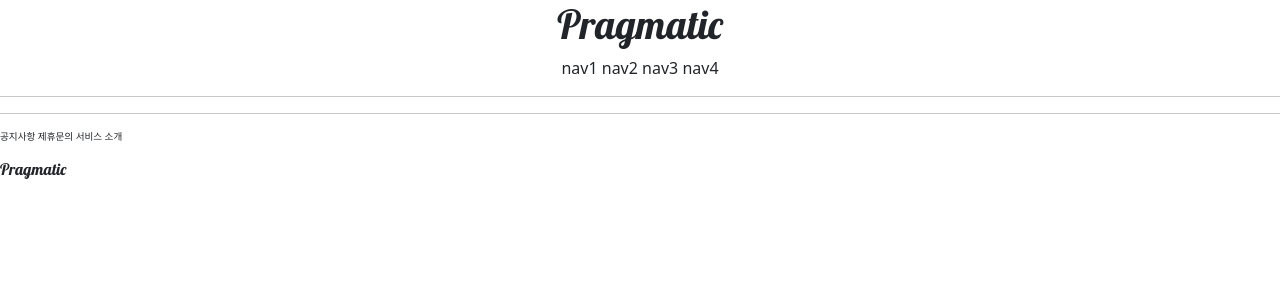
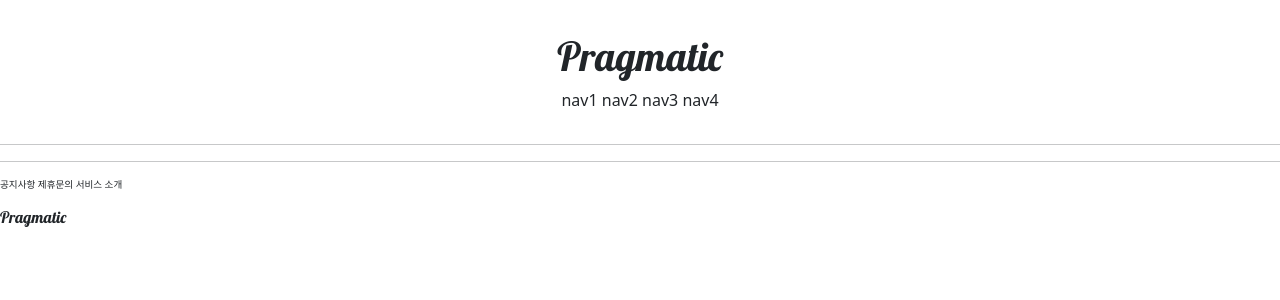
Before and after one commit to Pangg-EE/pragmatic, a Django app: template templates/base.html in a window 1280 px wide. Shown: the top 300 px of the page. Run offline with Django 3.2, Linux system fonts and the light colour scheme; the template is opened without the code that fills it, so the values that code supplies are empty.

Commit message:
django course 11 commit

```diff
--- a/pragmatic/settings.py
+++ b/pragmatic/settings.py
@@ -130,6 +130,12 @@ USE_TZ = True
 
 STATIC_URL = '/static/'
 
+STATIC_ROOT = os.path.join(BASE_DIR, 'staticfiles')
+
+STATICFILES_DIRS = [
+    BASE_DIR / "static",
+]
+
 # Default primary key field type
 # https://docs.djangoproject.com/en/3.2/ref/settings/#default-auto-field
 
--- /dev/null
+++ b/static/base.css
@@ -0,0 +1,18 @@
+.pragmatic_logo {
+    font-family :  'Lobster', cursive;
+}
+
+
+.pragmatic_footer_button {
+    font-size: .6rem;
+}
+
+.pragmatic_footer {
+    text-align:center;
+    margin-top:2rem;
+}
+
+.pragmatic_header {
+    text-align:center;
+    margin: 2rem 0;
+}
--- a/templates/footer.html
+++ b/templates/footer.html
@@ -1,10 +1,10 @@
-<div style="text-align:center margin-top:2rem;">
-    <div style="font-size: .6rem;">
+<div claass="pragmatic_footer">
+    <div class="pragmatic_footer_button">
         <span>공지사항</span>
         <span>제휴문의</span>
         <span>서비스 소개</span>
     </div>
     <div style="margin-top:1rem;">
-        <h6 style="margin-top:1rem; font-family: 'Lobster', cursive;">Pragmatic</h6>
+        <h6 class="pragmatic_logo">Pragmatic</h6>
     </div>
 </div>
--- a/templates/head.html
+++ b/templates/head.html
@@ -1,4 +1,6 @@
-    <head>
+   {% load static %}
+
+<head>
     <meta charset="UTF-8">
     <title>Pragmatic</title>
     <!--BOOTSRAP LINK-->
@@ -8,4 +10,6 @@
     <link rel="preconnect" href="https://fonts.googleapis.com">
     <link rel="preconnect" href="https://fonts.gstatic.com" crossorigin>
     <link href="https://fonts.googleapis.com/css2?family=Lobster&display=swap" rel="stylesheet">
+    <!--   DEFAULT CSS LINK     -->
+    <link rel="stylesheet" type="text/css" href="{% static 'base.css' %}">
 </head>
--- a/templates/header.html
+++ b/templates/header.html
@@ -1,6 +1,6 @@
-    <div style="text-align:center; margin-bottom:2rem 0; ">
+    <div class="pragmatic_header">
         <div>
-            <h1 style="font-family: 'Lobster', cursive;">
+            <h1 class="pragmatic_logo">
                 Pragmatic
             </h1>
         </div>
```
